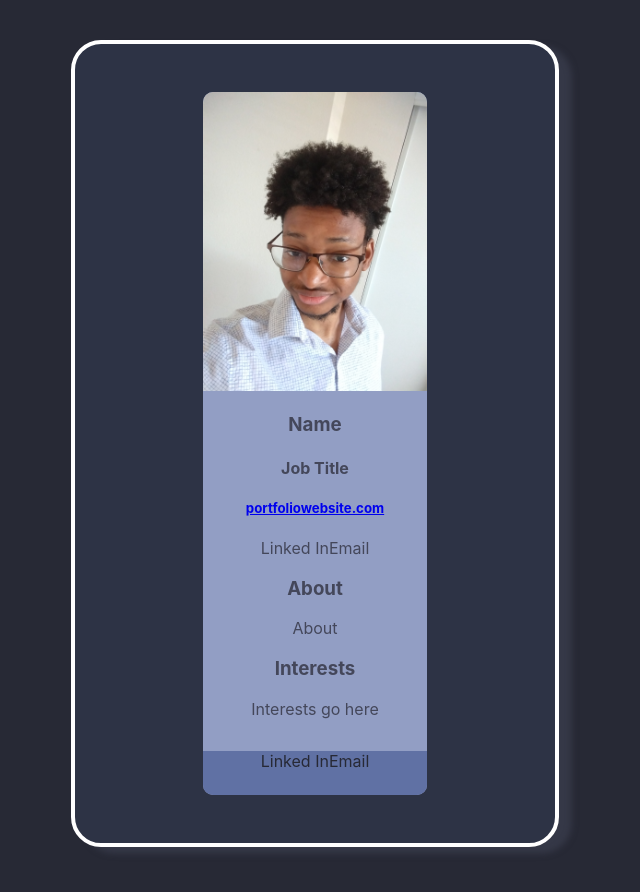
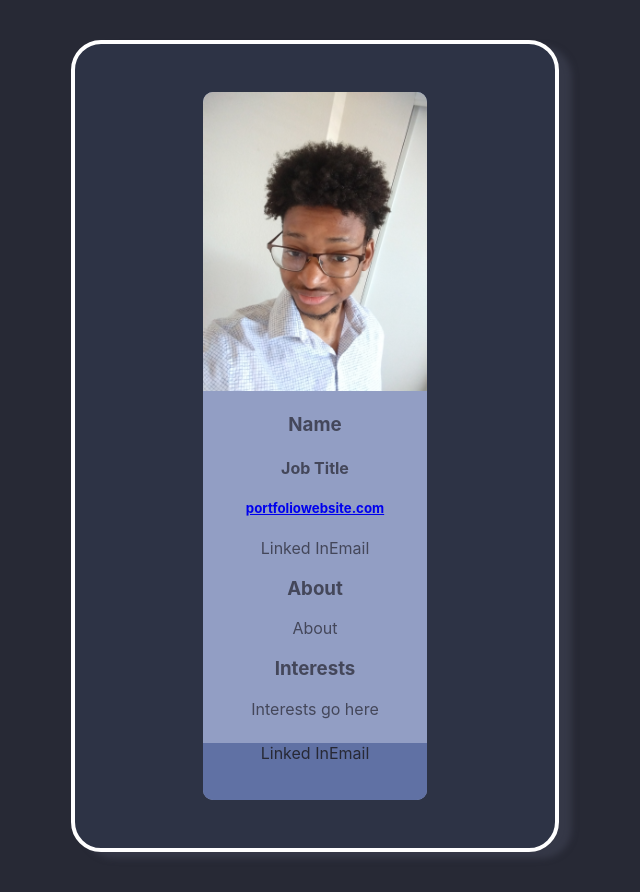
Before and after one commit to Neshamon/Digital-Business-Card, a React (Create React App) app: page / in a window 1280 px wide. Shown: the whole page, without its empty margins (325-965 px from the left). Built offline with nearby package versions, Linux system fonts and the light colour scheme.

Commit message:
Enlarge footer

```diff
--- a/src/App.css
+++ b/src/App.css
@@ -26,12 +26,12 @@
 }
 
 .interests-container {
-  padding: 0 0 1em 0;
+  padding: 0 0 0.5em 0;
 }
 
 .footer-container {
   background: hsl(225, 27%, 51%);
   border-radius: 0 0 10px 10px;
-  padding: 0 0 1.5em 0;
+  padding: 0 0 2.3em 0;
   color: hsl(231, 15%, 18%);
 }
```
